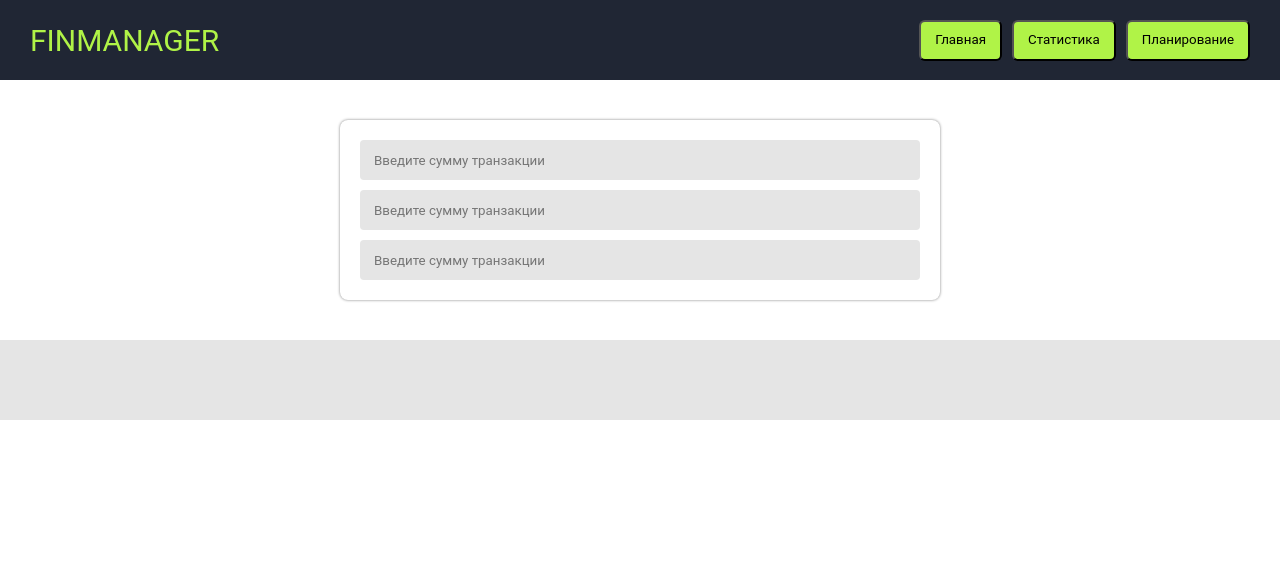
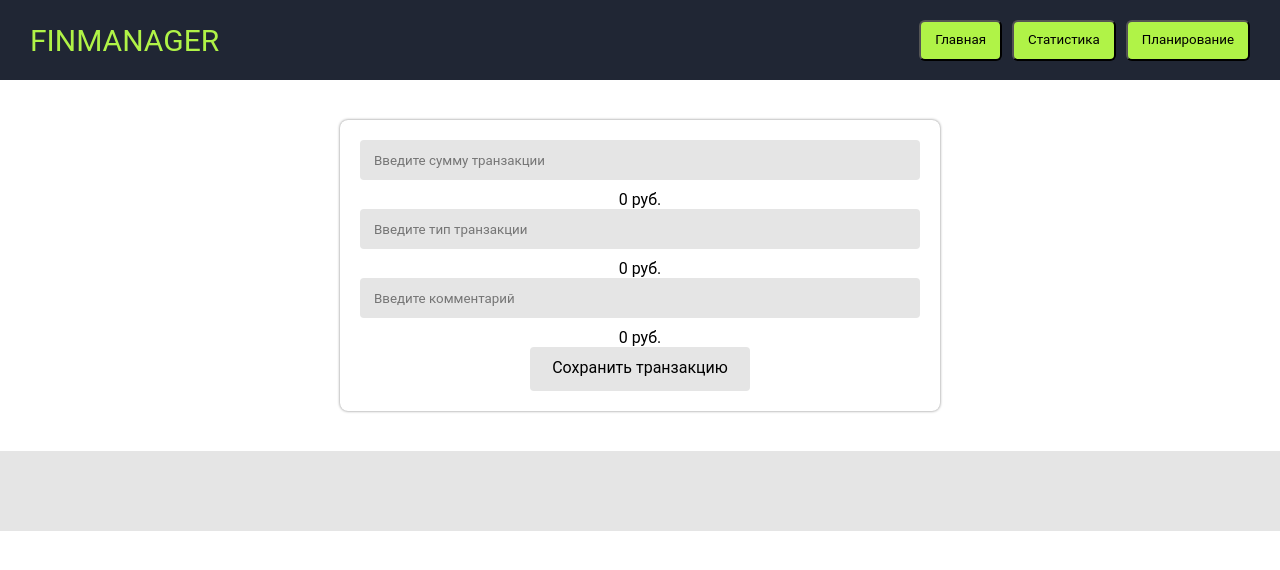
Before and after one commit to Levin-Alexey/stepikapp, a React (Create React App) app in the folder stepikapp/: page / in a window 1280 px wide. Shown: the top 570 px of the page. Built offline with nearby package versions, Linux system fonts and the light colour scheme.

Commit message:
Добавил props

```diff
--- a/stepikapp/src/components/comps/Input.jsx
+++ b/stepikapp/src/components/comps/Input.jsx
@@ -1,16 +1,23 @@
-import React from "react";
+import React, {useState} from "react";
 import css from "../../styles/form.css"
 
 const {Input} = css
 
-const InputComponent = () => {
+const InputComponent = (props) => {
+    const { placeholder } = props
+    const [ inputValue, setinputValue ] = useState(0)
     return (
         <>
             <Input
                 type = {"text"}
-                placeholder = {"Введите сумму транзакции"}
+                placeholder = {placeholder}
                 maxLength = {"100"}
+                onChange={event => {
+                    const newValue = event.target.value
+                    setinputValue(newValue)
+                }}
             />
+            <span>{inputValue} руб.</span>
         </>
     )
 }
--- a/stepikapp/src/components/pages/Main.jsx
+++ b/stepikapp/src/components/pages/Main.jsx
@@ -4,15 +4,16 @@ import Foot from "../views/global/Foot";
 import css from "../../styles/form.css"
 import InputComponent from "../comps/Input";
 
-const { FormContainer } = css
+const { FormContainer, Button } = css
 const Main = () => {
     return (
         <>
             <Head></Head>
             <FormContainer>
-                <InputComponent/>
-                <InputComponent/>
-                <InputComponent/>
+                <InputComponent placeholder = {"Введите сумму транзакции"}/>
+                <InputComponent placeholder = {"Введите тип транзакции"}/>
+                <InputComponent placeholder = {"Введите комментарий"} />
+                <Button backgroundColor = {"rgb(229, 229, 229)"}>Сохранить транзакцию</Button>
             </FormContainer>
             <Foot></Foot>
         </>
--- a/stepikapp/src/styles/form.css.js
+++ b/stepikapp/src/styles/form.css.js
@@ -26,9 +26,21 @@ const css = {
       border-radius: 4px;
       padding-left: 14px;
       margin-bottom: 10px;
+
       &:last-child {
         margin-bottom: 0px;
       }
+    `,
+    Button: styled.span`
+      display: block;
+      position: relative;
+      width: 220px;
+      height: 44px;
+      line-height: 42px;
+      border-radius: 4px;
+      text-align: center;
+      cursor: pointer;
+      background-color: ${props => props.backgroundColor};
     `
 }
 
```
